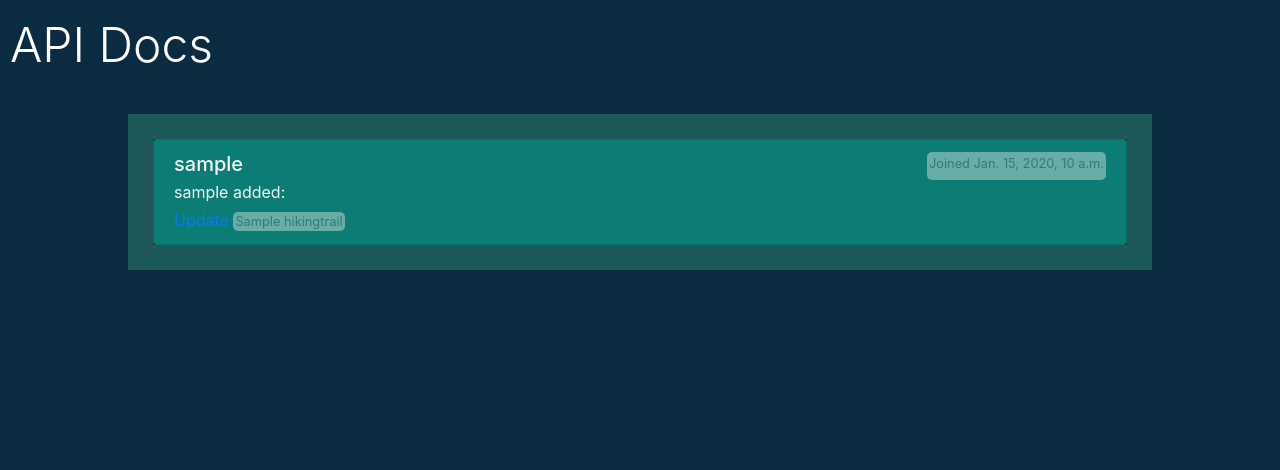
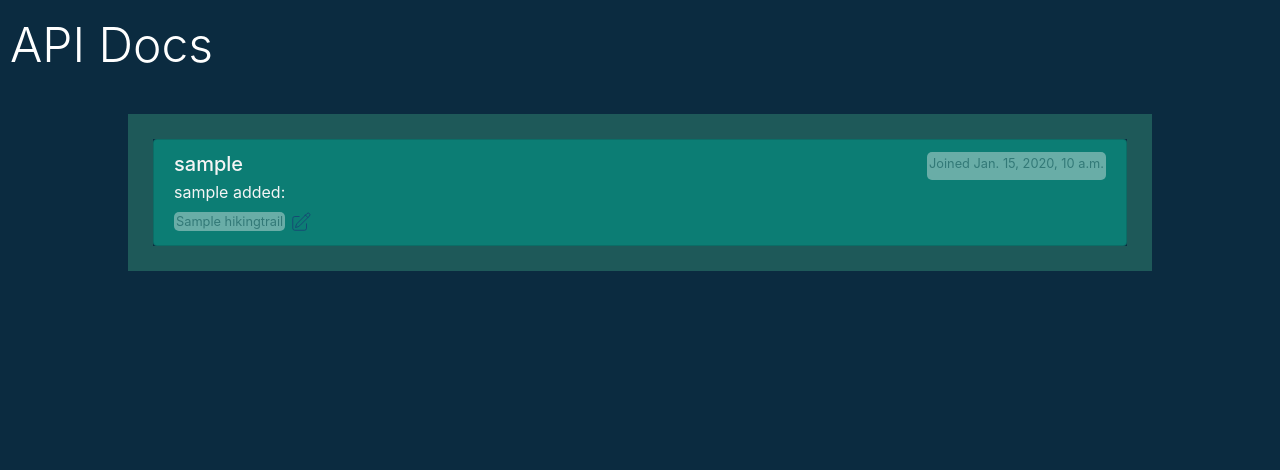
Before and after one commit to Thomas-Basham/hiking-trails-api, a Django app: page /hikers in a window 1280 px wide. Shown: the part 108-578 px from the top of the page. Run offline with Django 4.2, Linux system fonts and the light colour scheme; a user stored in the database is signed in; tables that the repository leaves empty hold one stand-in row (values such as "Sample post"); some libraries are stand-ins or nearby versions.

Commit message:
updated edit trail button styling

```diff
--- a/static/css/base.css
+++ b/static/css/base.css
@@ -114,3 +114,13 @@ small {
     color: #6c757d !important;
 
 }
+
+svg {
+    color: #164773 !important;
+    width: 22px;
+}
+
+svg:hover {
+    filter: brightness(85%);
+    text-decoration: none;
+}
--- a/templates/hikers.html
+++ b/templates/hikers.html
@@ -23,12 +23,18 @@
                     <p class="mb-1">{{ user }} added: </p>
                     {% for trail in all_trails %}
                         {% if trail.owner == user %}
+
+                            <small>{{ trail.trail_name }}</small>
                             {% if trail.owner == current_user %}
 
-                                <a class="button" href="{% url 'trail_update' trail.pk %}">Update</a>
+                                <a href="{% url 'trail_update' trail.pk %}" title="Edit Trail">
+                                    <svg xmlns="http://www.w3.org/2000/svg" fill="none" viewBox="0 0 24 24"
+                                         stroke-width="1" stroke="currentColor" class="w-1 h-1">
+                                        <path stroke-linecap="round" stroke-linejoin="round"
+                                              d="M16.862 4.487l1.687-1.688a1.875 1.875 0 112.652 2.652L10.582 16.07a4.5 4.5 0 01-1.897 1.13L6 18l.8-2.685a4.5 4.5 0 011.13-1.897l8.932-8.931zm0 0L19.5 7.125M18 14v4.75A2.25 2.25 0 0115.75 21H5.25A2.25 2.25 0 013 18.75V8.25A2.25 2.25 0 015.25 6H10"/>
+                                    </svg>
+                                </a>
                             {% endif %}
-
-                            <small>{{ trail.trail_name }}</small>
                         {% endif %}
                     {% endfor %}
                 </div>
```
